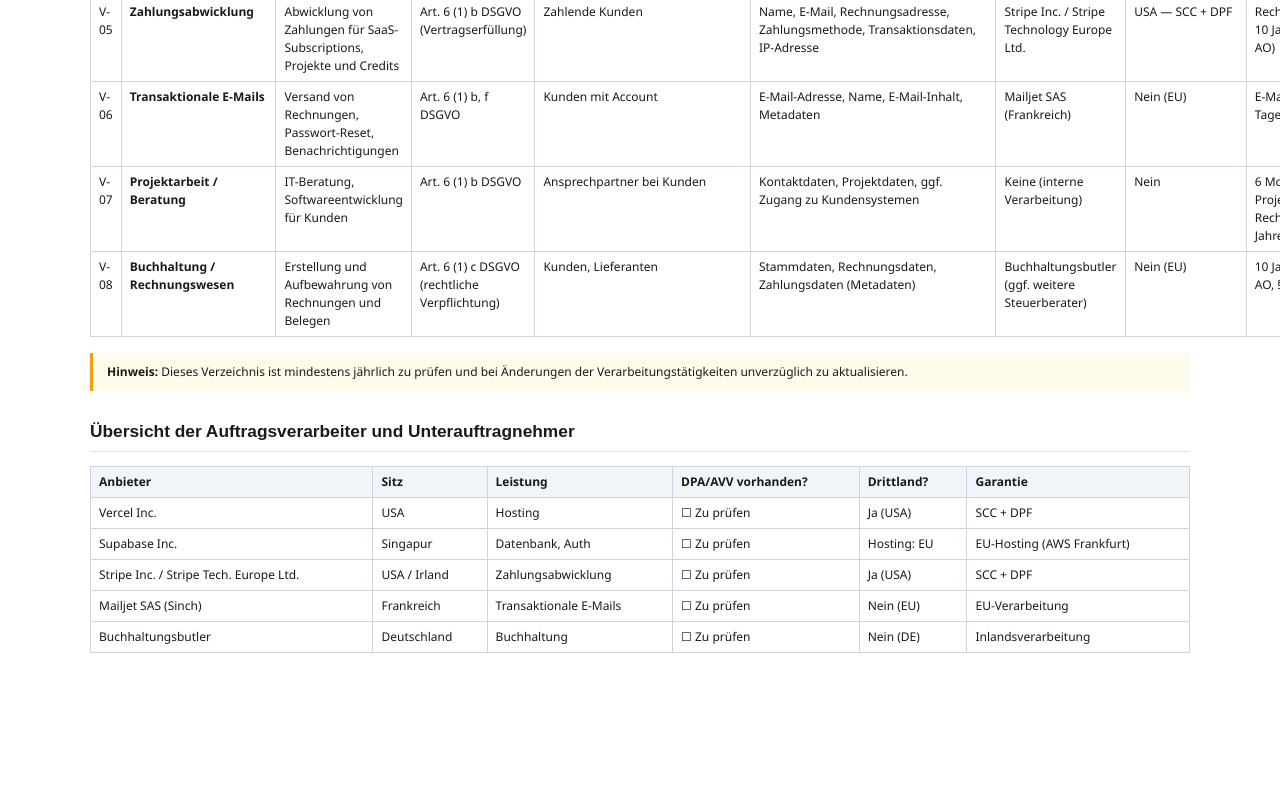
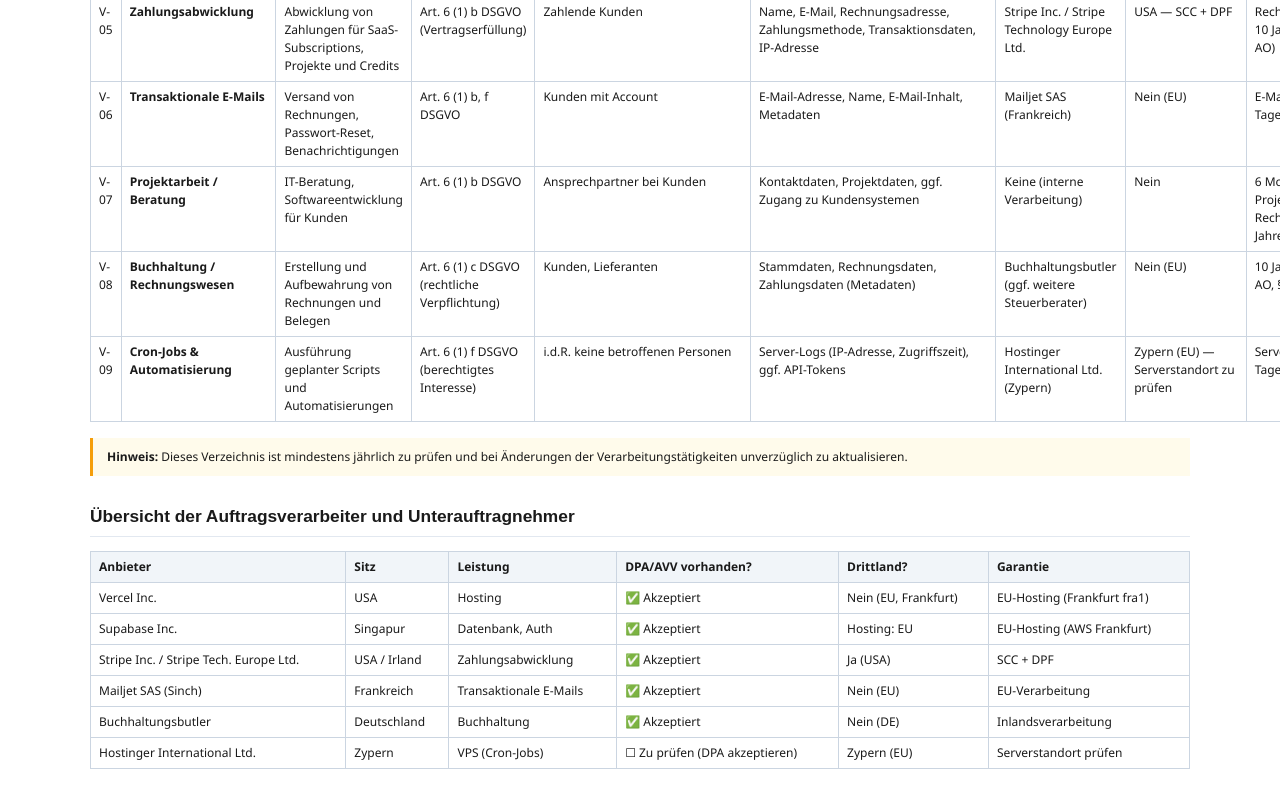
Before and after one commit to Smartvisionone/code-symphony-landingpage, a website: page docs/legal/verarbeitungsverzeichnis.html in a window 1280 px wide. Shown: the part 808-1616 px from the top of the page. Before the commit the page ends 1513 px from the top, so only its background shows below. Drawn offline with Linux system fonts and the light colour scheme.

Commit message:
docs: update legal docs — all DPAs accepted, Vercel→Frankfurt, add Hostinger VPS

```diff
--- a/docs/legal/verarbeitungsverzeichnis.html
+++ b/docs/legal/verarbeitungsverzeichnis.html
@@ -61,7 +61,7 @@
       <td>Website-Besucher</td>
       <td>IP-Adresse, Browsertyp, Betriebssystem, Referrer URL, Zugriffszeit</td>
       <td>Vercel Inc. (USA)</td>
-      <td>USA — SCC + DPF</td>
+      <td>Nein (EU, Frankfurt fra1)</td>
       <td>Server-Logs: 30 Tage</td>
       <td>TOM §§ 1–3</td>
     </tr>
@@ -149,6 +149,18 @@
       <td>10 Jahre (§ 147 AO, § 257 HGB)</td>
       <td>TOM §§ 1, 5</td>
     </tr>
+    <tr>
+      <td>V-09</td>
+      <td><strong>Cron-Jobs &amp; Automatisierung</strong></td>
+      <td>Ausführung geplanter Scripts und Automatisierungen</td>
+      <td>Art. 6 (1) f DSGVO<br>(berechtigtes Interesse)</td>
+      <td>i.d.R. keine betroffenen Personen</td>
+      <td>Server-Logs (IP-Adresse, Zugriffszeit), ggf. API-Tokens</td>
+      <td>Hostinger International Ltd. (Zypern)</td>
+      <td>Zypern (EU) — Serverstandort zu prüfen</td>
+      <td>Server-Logs: 30 Tage</td>
+      <td>TOM §§ 1–3</td>
+    </tr>
   </table>
 
   <div class="note">
@@ -172,15 +184,15 @@
       <td>Vercel Inc.</td>
       <td>USA</td>
       <td>Hosting</td>
-      <td>☐ Zu prüfen</td>
-      <td>Ja (USA)</td>
-      <td>SCC + DPF</td>
+      <td>✅ Akzeptiert</td>
+      <td>Nein (EU, Frankfurt)</td>
+      <td>EU-Hosting (Frankfurt fra1)</td>
     </tr>
     <tr>
       <td>Supabase Inc.</td>
       <td>Singapur</td>
       <td>Datenbank, Auth</td>
-      <td>☐ Zu prüfen</td>
+      <td>✅ Akzeptiert</td>
       <td>Hosting: EU</td>
       <td>EU-Hosting (AWS Frankfurt)</td>
     </tr>
@@ -188,7 +200,7 @@
       <td>Stripe Inc. / Stripe Tech. Europe Ltd.</td>
       <td>USA / Irland</td>
       <td>Zahlungsabwicklung</td>
-      <td>☐ Zu prüfen</td>
+      <td>✅ Akzeptiert</td>
       <td>Ja (USA)</td>
       <td>SCC + DPF</td>
     </tr>
@@ -196,7 +208,7 @@
       <td>Mailjet SAS (Sinch)</td>
       <td>Frankreich</td>
       <td>Transaktionale E-Mails</td>
-      <td>☐ Zu prüfen</td>
+      <td>✅ Akzeptiert</td>
       <td>Nein (EU)</td>
       <td>EU-Verarbeitung</td>
     </tr>
@@ -204,9 +216,17 @@
       <td>Buchhaltungsbutler</td>
       <td>Deutschland</td>
       <td>Buchhaltung</td>
-      <td>☐ Zu prüfen</td>
+      <td>✅ Akzeptiert</td>
       <td>Nein (DE)</td>
       <td>Inlandsverarbeitung</td>
+    </tr>
+    <tr>
+      <td>Hostinger International Ltd.</td>
+      <td>Zypern</td>
+      <td>VPS (Cron-Jobs)</td>
+      <td>☐ Zu prüfen (DPA akzeptieren)</td>
+      <td>Zypern (EU)</td>
+      <td>Serverstandort prüfen</td>
     </tr>
   </table>
 
```
Also changed, not shown: docs/legal/avv-auftragsverarbeitung.html (+7 -1 lines), docs/legal/tom-technische-organisatorische-massnahmen.html (+1 -0 lines).
